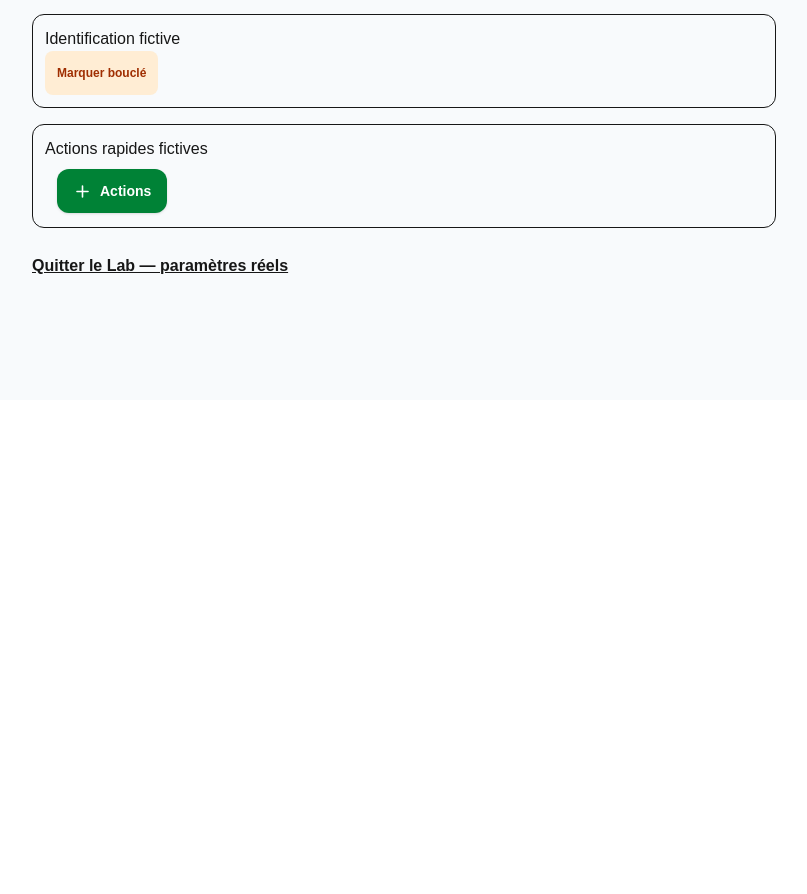
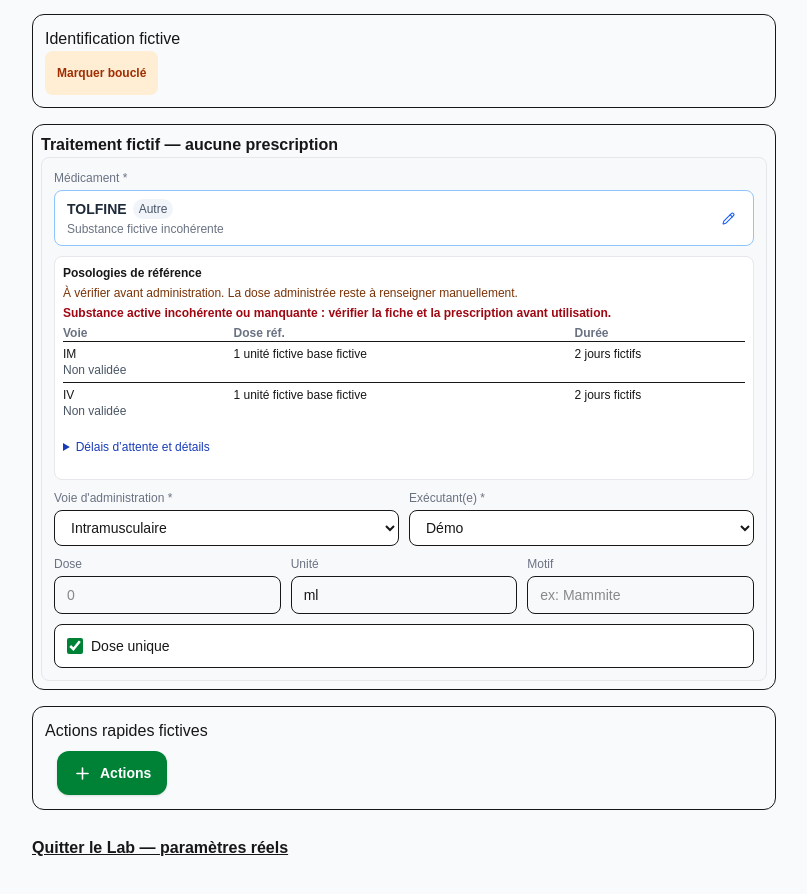
Before and after one commit to quentin12200/cesam, a Next.js app: page /lab in a window 1280 px wide. Shown: the part 2693-3587 px from the top of the page, without its empty margins (236-1043 px from the left). Before the commit the page ends 3093 px from the top, so only its background shows below. Built offline with nearby package versions, Linux system fonts and the light colour scheme.

Commit message:
Tester le traitement fictif aux quatre largeurs

```diff
--- a/app/lab/page.tsx
+++ b/app/lab/page.tsx
@@ -1,3 +1,4 @@
+import LabTraitement from "./LabTraitement";
 import { LabReproductionModalProvider } from "../components/ReproductionModalProvider";
 import QuickActionsBar from "../troupeau/[nutrav]/QuickActionsBar";
 import LabBouclage from "./LabBouclage";
@@ -34,6 +35,7 @@ export default function CesamLabPage() {
     <div aria-label="Raccourci échographie fictif" role="region" className="grid grid-cols-3 gap-1.5"><EchoShortcut echoCount={animaux.filter(a => a.aEchographier).length} /></div>
     <LabEchoSession />
     <LabBouclage />
+    <LabTraitement />
     <section aria-label="Actions rapides fictives" className="rounded-xl border p-3"><h2>Actions rapides fictives</h2><LabReproductionModalProvider><QuickActionsBar animalId="DEMO-ACTIONS" nutrav="DEMO-ACTIONS" isFemelle={true} isActif={true} /></LabReproductionModalProvider></section>
     <Link href="/config" prefetch={false} className="inline-flex min-h-11 items-center font-bold underline">Quitter le Lab — paramètres réels</Link>
   </div>;
```
